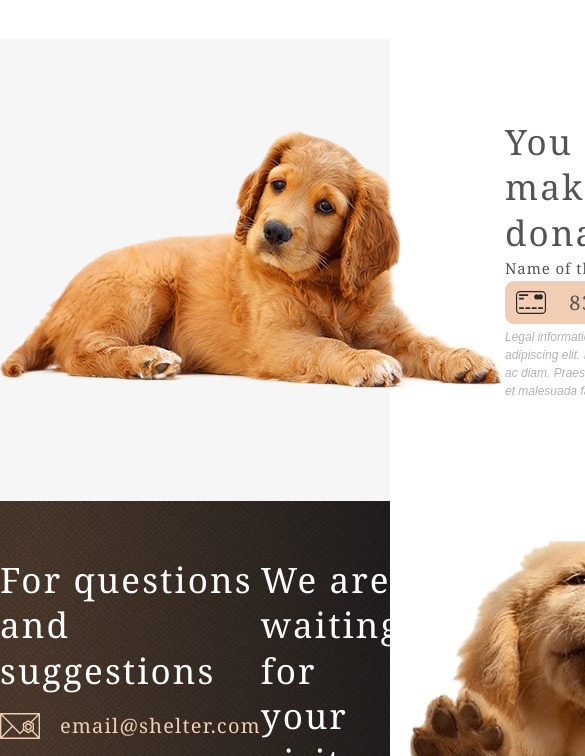
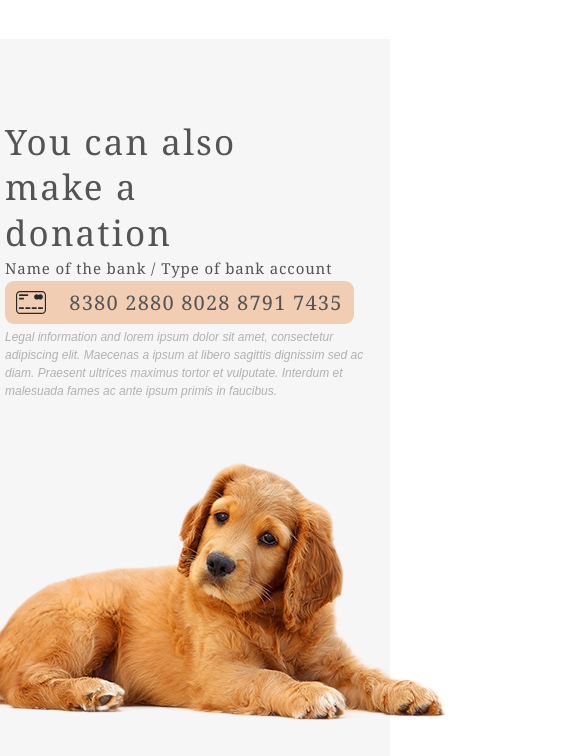
Before and after one commit to EugeneTsalko/RS-JSFE2022Q1, a plain HTML site: page shelter/pages/main/index.html in a window 390 px wide. Shown: the part 4870-5626 px from the top of the page, 585 px wide, since content can reach past the window. Drawn offline with Linux system fonts and the light colour scheme.

Commit message:
feat: add adaptive 768px to main donation

```diff
--- a/shelter/pages/main/style.scss
+++ b/shelter/pages/main/style.scss
@@ -431,6 +431,7 @@ h3 {
 .donation-section {
     display: flex;
     justify-content: center;
+    // flex-wrap: wrap;
     width: 100%;
     background-color: $colorLightL;
     padding-bottom: 100px;
@@ -441,6 +442,7 @@ h3 {
     display: flex;
     justify-content: space-between;
     align-items: center;
+    flex-wrap: wrap;
     max-width: 915px;
     width: 100%;
 
@@ -448,6 +450,15 @@ h3 {
         display: block;
         width: 505px;
         height: 261px;
+    }
+
+    @media screen and (max-width: 768px) {
+        justify-content: center;
+
+        .donation-image {
+            order: 2;
+            margin-top: 60px
+        }
     }
 }
 
```
Also changed, not shown: shelter/pages/main/style.css, 1 other file.
